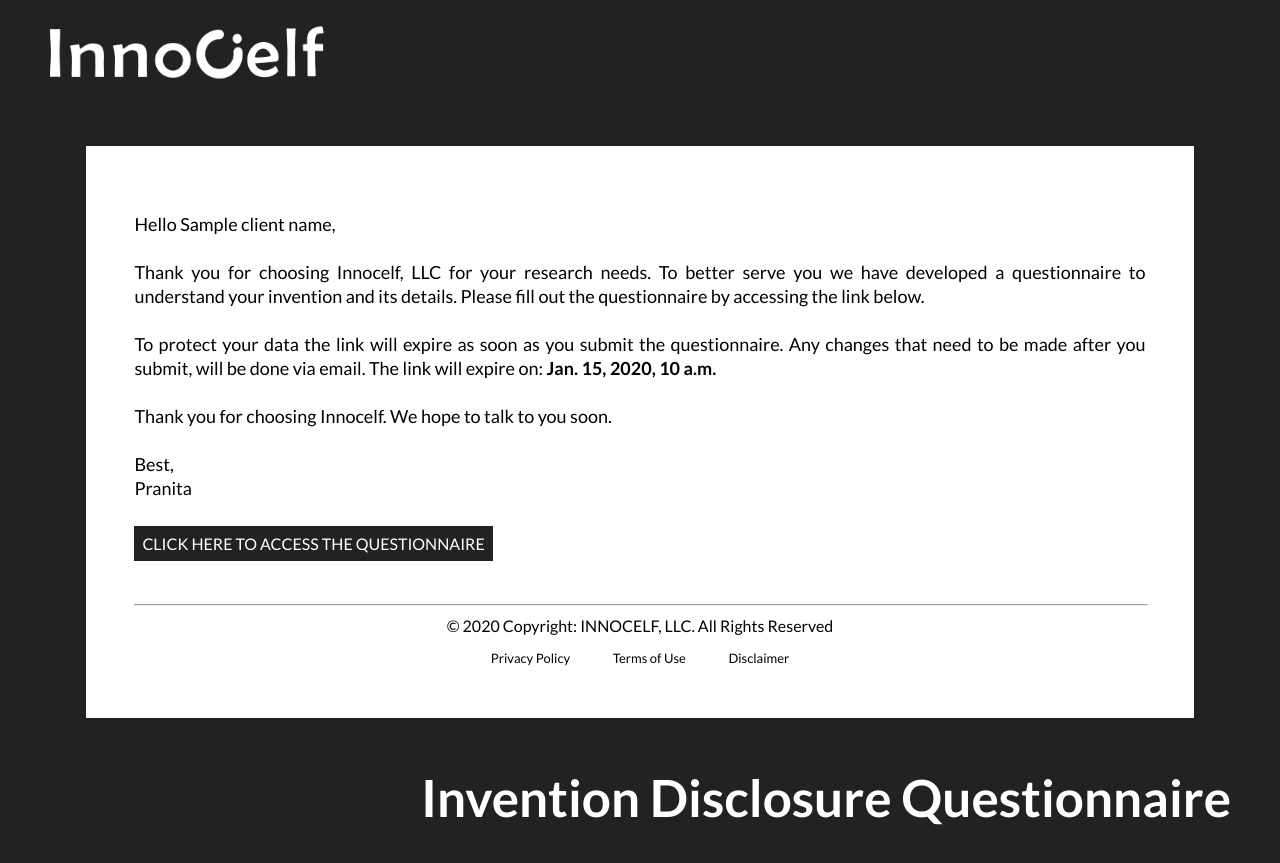
After one commit to LanaAdekola/origin_review_url, a Django app: template innocelf/templates/client_reviews/email_template_invention_disc_quest.html in a window 1280 px wide. The commit adds this page. Run offline with Django 3.2, Linux system fonts and the light colour scheme; the template is opened without the code that fills it: most values are stand-ins (such as "Sample title", 1, 10 or a date in 2020).

Commit message:
Brought in email template to send invention disc questionnaire

```diff
--- /dev/null
+++ b/innocelf/templates/client_reviews/email_template_invention_disc_quest.html
@@ -0,0 +1,165 @@
+<!DOCTYPE html>
+<html lang="en">
+
+    <head>
+        <meta charset="UTF-8">
+        <meta name="viewport" content="width=device-width, initial-scale=1.0">
+        <link rel="preconnect" href="https://fonts.gstatic.com">
+        <link
+            href="https://fonts.googleapis.com/css2?family=Lato:ital,wght@0,100;0,300;0,400;0,700;0,900;1,100;1,300;1,400;1,700;1,900&display=swap"
+            rel="stylesheet">
+
+        <style>
+            body {
+                background-color: #222222;
+            }
+
+            .outer-container {
+                background-color: #222222;
+                width: 100%;
+                height: 100%
+            }
+
+            .main-container {
+                width: 80%;
+                height: 80%;
+                background-color: white;
+                margin-right: auto;
+                margin-left: auto;
+                margin-top: 3rem;
+                margin-bottom: 3rem;
+                padding: 3rem;
+                text-align: justify;
+                line-height: 1.5rem;
+            }
+
+            .lato-regular {
+                font-family: 'Lato', sans-serif;
+            }
+
+            .lato-bold {
+                font-family: 'Lato', sans-serif;
+                font-weight: 700;
+            }
+
+            .last-thank-you {
+                font-size: 3.2em;
+                color: white;
+                margin-right: 0.8em
+            }
+
+            .unique-link {
+                text-decoration: none !important;
+                background-color: #222222 !important;
+                color: white !important;
+                padding: 0.5rem;
+            }
+
+            .footer-copyright {
+                text-align: center;
+            }
+
+            .footer-links {
+                text-decoration: none !important;
+                color: black !important
+            }
+
+            .important-links {
+                list-style-type: none;
+                margin-left: auto;
+                margin-right: auto;
+                margin-top: 0.5rem;
+            }
+
+            .important-links li {
+                display: inline;
+                margin: 0px 20px 0px 20px;
+            }
+        </style>
+    </head>
+
+    <body>
+        <div class="outer-container">
+            <div style="background-color: #222222;">
+                <img src="https://www.innocelf.com/static/img/innoimg/InnocelfLogo_222222Background_SVG.png"
+                    alt="innocelf-logo" width="300px" style="margin-left: 2em">
+            </div>
+
+            <div class="main-container lato-regular">
+                <p style="font-size: large">Hello {{client_name}},
+                    <br>
+                    <br>
+                    Thank you for choosing Innocelf, LLC for your research
+                    needs.
+                    To better serve you we have developed a questionnaire to
+                    understand your invention and its details.
+                    Please fill out the questionnaire by accessing the link
+                    below.
+                    <br>
+                    <br>
+                    To protect your data the link will expire as soon as you
+                    submit
+                    the questionnaire. Any changes that need to be made after
+                    you
+                    submit, will be done via email. The link will expire
+                    on:
+                    <b>{{link_expiry_date}}</b>
+                    <br>
+                    <br>
+                    Thank you for choosing Innocelf. We hope to talk to you
+                    soon.
+                    <br>
+                    <br>
+                    Best,
+                    <br>
+                    Pranita
+                </p>
+
+                <div style="margin-top: 2rem">
+                    <a class="unique-link" href="{{ unique_link }}"
+                        target="_blank">CLICK HERE TO ACCESS THE
+                        QUESTIONNAIRE</a>
+                </div>
+
+                <hr style="margin-top: 3rem; width: 100%">
+
+                <!-- Copyright -->
+                <div class="footer-copyright text-center pt-3">© 2020 Copyright:
+                    <a class="footer-links" href="https://www.innocelf.com"
+                        target="_blank">INNOCELF, LLC.
+                        All
+                        Rights Reserved</a>
+
+                    <div class="important-links" style="font-size:small">
+                        <li>
+                            <a class="footer-links"
+                                href="https://www.innocelf.com/privacy-policy/"
+                                target="_blank">Privacy Policy</a>
+                        </li>
+                        <li>
+                            <a class="footer-links"
+                                href="https://www.innocelf.com/terms-and-conditions/#privacy-policy"
+                                target="_blank">Terms of
+                                Use</a>
+                        </li>
+                        <li>
+                            <a class="footer-links"
+                                href="https://www.innocelf.com/disclaimer/"
+                                target="_blank">Disclaimer</a>
+                        </li>
+                    </div>
+
+                </div>
+                <!-- Copyright -->
+            </div>
+            <div style="justify-content: end; text-align: end">
+                <h1 class="lato-bold last-thank-you">
+                    Invention Disclosure Questionnaire
+                </h1>
+            </div>
+        </div>
+
+
+    </body>
+
+</html>
```
Also changed, not shown: innocelf/templates/client_reviews/send_review_request.html (+6 -5 lines).
